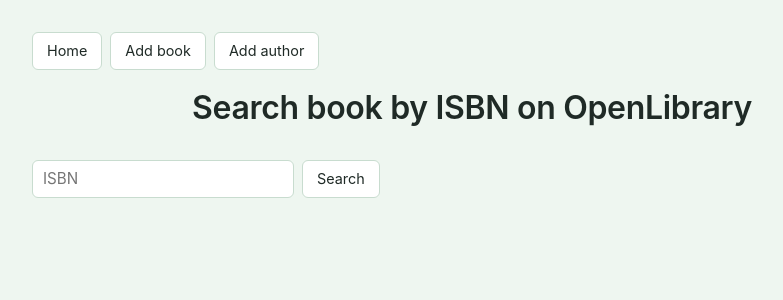
After one commit to yanucodes/BookAlchemy, a Flask app: page /search_and_add_book in a window 1280 px wide. The commit adds this page. Shown: the top 300 px of the page, without its empty margins (168-951 px from the left). Run offline with Flask 3, Linux system fonts and the light colour scheme.

Commit message:
Add routes for searching books and authors using OpenLibrary API

```diff
--- a/app.py
+++ b/app.py
@@ -5,6 +5,7 @@ from datetime import date
 from flask import Flask, render_template, request, redirect, url_for
 from sqlalchemy import or_
 from data_models import db, Author, Book
+from api import fetch_authors, fetch_book_by_isbn
 
 app = Flask(__name__)
 basedir = os.path.abspath(os.path.dirname(__file__))
@@ -60,6 +61,93 @@ def add_author():
     return render_template('add_author.html',
                            author_added=author_added,
                            new_author_id=new_author_id)
+
+
+@app.route('/search_and_add_author', methods=['GET', 'POST'])
+def search_and_add_author():
+    """
+    Search authors on openlibrary and add a selected one to the database.
+
+    On GET: if ``name`` query param is set, call ``fetch_authors`` and render
+    the matching authors with an "add author" button next to each.
+    On POST: add the author described in the form fields to the database, then
+    redirect back to the search results.
+
+    Returns:
+        Rendered search_and_add_author.html template (GET) or redirect (POST).
+    """
+    if request.method == 'POST':
+        name = request.form['name']
+        birth_date_input = request.form.get('birth_date', '')
+        date_of_death_input = request.form.get('date_of_death', '')
+        birth_date = (date.fromisoformat(birth_date_input)
+                      if birth_date_input else None)
+        date_of_death = (date.fromisoformat(date_of_death_input)
+                         if date_of_death_input else None)
+        if not Author.query.filter_by(name=name).first():
+            db.session.add(Author(name=name, birth_date=birth_date,
+                                  date_of_death=date_of_death))
+            db.session.commit()
+        return redirect(url_for('home_page'))
+    search_name = request.args.get('name', '')
+    authors = []
+    if search_name:
+        authors = fetch_authors(search_name).get('authors', [])
+    return render_template('search_and_add_author.html',
+                           search_name=search_name,
+                           authors=authors)
+
+
+@app.route('/search_and_add_book', methods=['GET', 'POST'])
+def search_and_add_book():
+    """
+    Search a book on openlibrary by ISBN and add it (and its author) to the
+    database.
+
+    On GET: if ``isbn`` query param is set, call ``fetch_book_by_isbn`` and
+    show the first match. If the book's author is already in the database,
+    show an "add book" form; otherwise show an "add author" form alongside
+    the book details and a hint to add the author first.
+    On POST: dispatch by hidden ``action`` field — ``add_author`` inserts the
+    author and redirects back to the same ISBN search; ``add_book`` inserts
+    the book and redirects to the home page.
+
+    Returns:
+        Rendered search_and_add_book.html template (GET) or redirect (POST).
+    """
+    if request.method == 'POST':
+        action = request.form.get('action')
+        if action == 'add_author':
+            name = request.form['name']
+            if not Author.query.filter_by(name=name).first():
+                db.session.add(Author(name=name))
+                db.session.commit()
+            return redirect(url_for('search_and_add_book',
+                                    isbn=request.form.get('search_isbn', '')))
+        if action == 'add_book':
+            isbn = request.form['isbn']
+            title = request.form['title']
+            publication_year = int(request.form['publication_year'])
+            author_id = int(request.form['author_id'])
+            if not Book.query.filter_by(isbn=isbn).first():
+                db.session.add(Book(isbn=isbn, title=title,
+                                    publication_year=publication_year,
+                                    author_id=author_id))
+                db.session.commit()
+            return redirect(url_for('home_page'))
+    search_isbn = request.args.get('isbn', '')
+    book = None
+    author_in_db = None
+    if search_isbn:
+        books = fetch_book_by_isbn(search_isbn).get('books') or []
+        if books:
+            book = {'isbn': search_isbn, **books[0]}
+            author_in_db = Author.query.filter_by(
+                name=book['author_name']).first()
+    return render_template('search_and_add_book.html',
+                           search_isbn=search_isbn,
+                           book=book,
+                           author_in_db=author_in_db)
 
 
 @app.route('/add_book', methods=['GET', 'POST'])
--- a/templates/add_author.html
+++ b/templates/add_author.html
@@ -18,7 +18,8 @@
   {% else %}
   <form action="/add_author" method="POST">
   <label for="name">Author Name:</label>
-  <input type="text" id="name" name="name" required><br><br>
+  <input type="text" id="name" name="name" required>
+  <button type="submit" formaction="{{ url_for('search_and_add_author') }}" formmethod="GET" formnovalidate>Search on OpenLibrary</button><br><br>
   <label for="birthdate">Birthdate:</label>
   <input type="date" id="birthdate" name="birthdate" required><br><br>
   <label for="date_of_death">Date of Death:</label>
--- a/templates/add_book.html
+++ b/templates/add_book.html
@@ -17,7 +17,8 @@
   {% else %}
   <form action="/add_book" method="POST">
   <label for="isbn">ISBN:</label>
-  <input type="text" id="isbn" name="isbn"><br><br>
+  <input type="text" id="isbn" name="isbn">
+  <button type="submit" formaction="{{ url_for('search_and_add_book') }}" formmethod="GET" formnovalidate>Search on OpenLibrary</button><br><br>
   <label for="title">Title:</label>
   <input type="text" id="title" name="title" required><br><br>
   <label for="publication_year">Publication Year:</label>
--- /dev/null
+++ b/templates/search_and_add_book.html
@@ -0,0 +1,60 @@
+<!DOCTYPE html>
+<html lang="en">
+  <head>
+    <meta charset="UTF-8">
+    <meta name="viewport" content="width=device-width, initial-scale=1.0">
+    <meta http-equiv="X-UA-Compatible" content="ie=edge">
+    <title>Search & Add Book</title>
+    <link rel="stylesheet" href="{{ url_for('static', filename='style.css') }}">
+  </head>
+  <body>
+    <div class="toolbar">
+        <a href="{{ url_for('home_page') }}" class="button">Home</a>
+        <a href="{{ url_for('add_book') }}" class="button">Add book</a>
+        <a href="{{ url_for('add_author') }}" class="button">Add author</a>
+    </div>
+    <h1>Search book by ISBN on OpenLibrary</h1>
+    <div class="toolbar">
+        <form method="GET" action="{{ url_for('search_and_add_book') }}">
+            <input type="text" name="isbn" value="{{ search_isbn }}" placeholder="ISBN">
+            <input type="submit" value="Search">
+        </form>
+    </div>
+    {% if search_isbn and not book %}
+        <h2 style="margin-left: 10px;">No book found.</h2>
+    {% endif %}
+    {% if book %}
+        {% if author_in_db %}
+        <div class="book">
+            <p>
+                <strong>{{ book.title }}</strong>, written by {{ book.author_name }}, published in {{ book.publication_year }}.
+            </p>
+            <form action="{{ url_for('search_and_add_book') }}" method="POST">
+                <input type="hidden" name="action" value="add_book">
+                <input type="hidden" name="isbn" value="{{ book.isbn }}">
+                <input type="hidden" name="title" value="{{ book.title }}">
+                <input type="hidden" name="publication_year" value="{{ book.publication_year }}">
+                <input type="hidden" name="author_id" value="{{ author_in_db.author_id }}">
+                <button type="submit" class="button">Add book</button>
+            </form>
+        </div>
+        {% else %}
+        <div class="book">
+            <p><strong>{{ book.author_name }}</strong></p>
+            <form action="{{ url_for('search_and_add_book') }}" method="POST">
+                <input type="hidden" name="action" value="add_author">
+                <input type="hidden" name="name" value="{{ book.author_name }}">
+                <input type="hidden" name="search_isbn" value="{{ search_isbn }}">
+                <button type="submit" class="button">Add author</button>
+            </form>
+        </div>
+        <div class="book">
+            <p>
+                <strong>{{ book.title }}</strong>, written by {{ book.author_name }}, published in {{ book.publication_year }}.
+            </p>
+            <p class="hint">Add author before adding the book.</p>
+        </div>
+        {% endif %}
+    {% endif %}
+  </body>
+</html>
```
Also changed, not shown: templates/search_and_add_author.html (added, +41 -0 lines).
